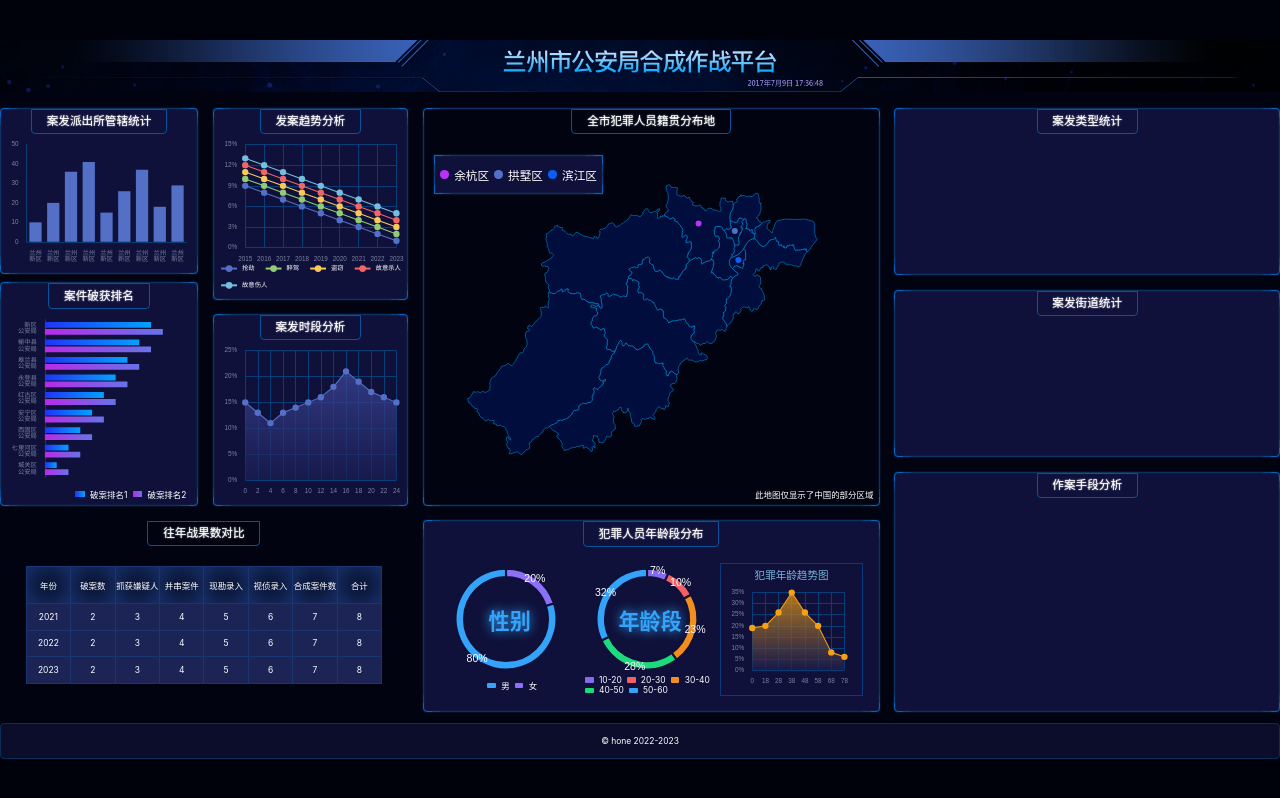
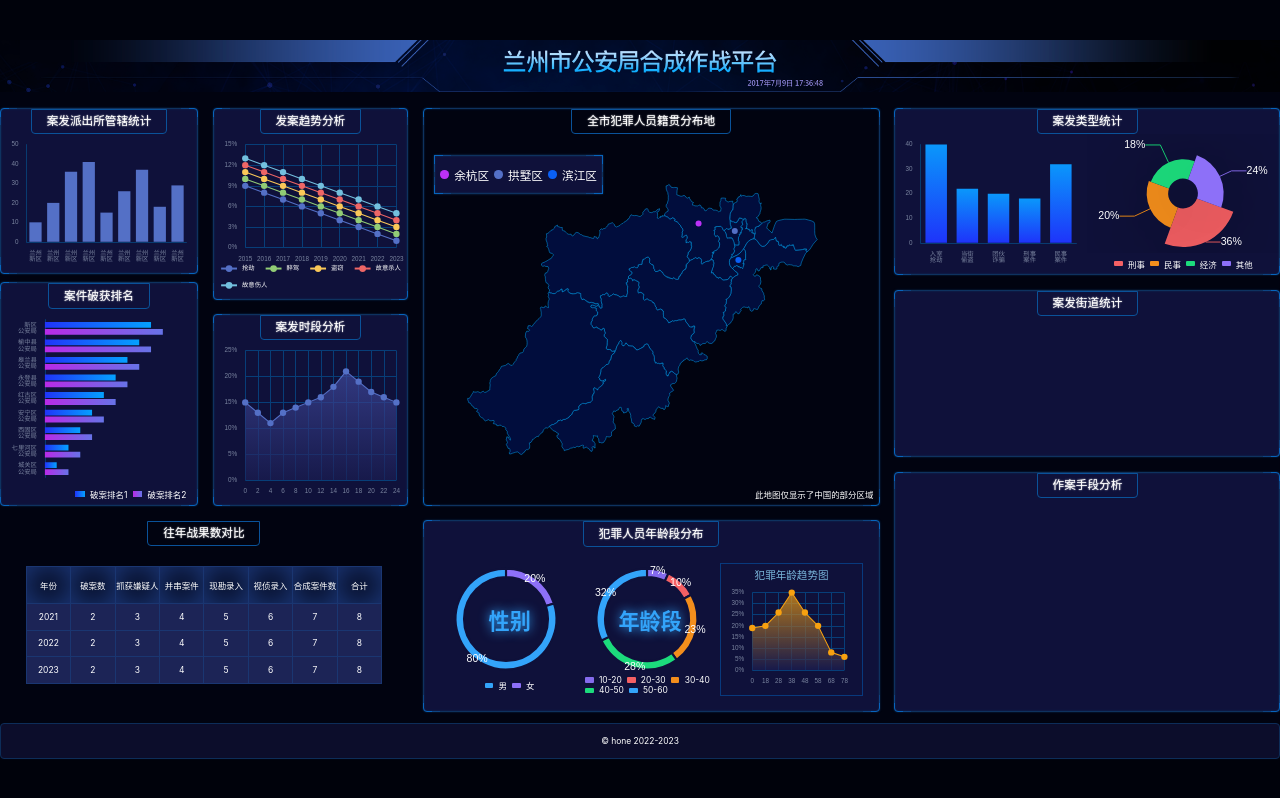
Before and after one commit to shyhhh/big-screen, a React (Vite) app: page /#/ in a window 1280 px wide. Built offline with nearby package versions, Linux system fonts and the light colour scheme.

Commit message:
完成 chart 10 11

```diff
--- /dev/null
+++ b/src/components/chart-10.tsx
@@ -0,0 +1,58 @@
+import React, { useEffect, useRef } from 'react'
+import * as echarts from 'echarts'
+import { createEchartsOptions } from '../shared/create-echarts-options'
+
+export const Chart10 = () => {
+  const divRef = useRef(null)
+  useEffect(() => {
+    var myChart = echarts.init(divRef.current)
+    myChart.setOption(
+      createEchartsOptions({
+        xAxis: {
+          data: ['入室抢劫', '当街偷盗', '团伙诈骗', '刑事案件', '民事案件'],
+          axisTick: { show: false },
+          axisLine: {
+            lineStyle: { color: '#083B70' },
+          },
+          axisLabel: {
+            formatter(val) {
+              if (val.length > 2) {
+                const array = val.split('')
+                array.splice(2, 0, '\n')
+                return array.join('')
+              } else {
+                return val
+              }
+            },
+          },
+        },
+
+        yAxis: {
+          splitLine: { show: false },
+          axisLine: {
+            show: true,
+            lineStyle: { color: '#083B70' },
+          },
+        },
+        series: [
+          {
+            type: 'bar',
+            data: [40, 22, 20, 18, 32],
+            color: new echarts.graphic.LinearGradient(0, 0, 0, 1, [
+              {
+                offset: 0,
+                color: '#0A97FB',
+              },
+              {
+                offset: 1,
+                color: '#1E34FA',
+              },
+            ]),
+          },
+        ],
+      })
+    )
+  }, [])
+
+  return <div ref={divRef} className="chart"></div>
+}
--- /dev/null
+++ b/src/components/chart-11.tsx
@@ -0,0 +1,67 @@
+import React, { useEffect, useRef } from 'react'
+import * as echarts from 'echarts'
+import { createEchartsOptions } from '../shared/create-echarts-options'
+import { px } from '../shared/px'
+
+export const Chart11 = () => {
+  const divRef = useRef(null)
+  const colors = ['#F46064', '#F38E1C', '#1CDB7C', '#8D70F8', '#33A4FA']
+  useEffect(() => {
+    var myChart = echarts.init(divRef.current)
+    myChart.setOption(
+      createEchartsOptions({
+        color: colors,
+        xAxis: { show: false },
+        yAxis: { show: false },
+        legend: { show: false },
+        series: [
+          {
+            startAngle: -20,
+            type: 'pie',
+            radius: ['25%', '90%'],
+            avoidLabelOverlap: false,
+            label: {
+              show: true,
+              position: 'outside',
+              textStyle: { color: 'white', fontSize: px(20) },
+              distanceToLabelLine: 0,
+              formatter(options) {
+                return options.value * 100 + '%'
+              },
+            },
+            labelLine: { show: true, length: 0 },
+            roseType: 'area',
+            itemStyle: {
+              shadowBlur: px(200),
+              shadowColor: 'rgba(0, 0, 0, 0.5)',
+            },
+            data: [
+              { value: 0.36, name: '刑事案件' },
+              { value: 0.2, name: '民事案件' },
+              { value: 0.18, name: '经济案件' },
+              { value: 0.24, name: '其他案件' },
+            ],
+          },
+        ],
+      })
+    )
+  }, [])
+
+  return (
+    <div className="年龄段-图1">
+      <div className="chart">
+        <div className="main" ref={divRef} />
+      </div>
+      <div className="legend">
+        <span style={{ background: colors[0] }} />
+        刑事
+        <span style={{ background: colors[1] }} />
+        民事
+        <span style={{ background: colors[2] }} />
+        经济
+        <span style={{ background: colors[3] }} />
+        其他
+      </div>
+    </div>
+  )
+}
--- a/src/pages/home.scss
+++ b/src/pages/home.scss
@@ -177,6 +177,7 @@
 					flex-wrap: wrap;
 					justify-content: center;
 					align-items: center;
+					padding-right: px(10);
 					height: px(40);
 
 					> span {
--- a/src/pages/home.tsx
+++ b/src/pages/home.tsx
@@ -10,6 +10,8 @@
 import { Chart7 } from '../components/chart-7'
 import { Chart8 } from '../components/chart-8'
 import { Chart9 } from '../components/chart-9'
+import { Chart10 } from '../components/chart-10'
+import { Chart11 } from '../components/chart-11'
 
 export const Home = () => {
   const year = new Date().getFullYear()
@@ -42,7 +44,10 @@
         <section className="section5">
           <div className="bordered row1 案发类型">
             <h2>案发类型统计</h2>
-            <div className="charts"></div>
+            <div className="charts">
+              <Chart10 />
+              <Chart11 />
+            </div>
           </div>
           <div className="bordered row2 案发街道">
             <h2>案发街道统计</h2>
```
